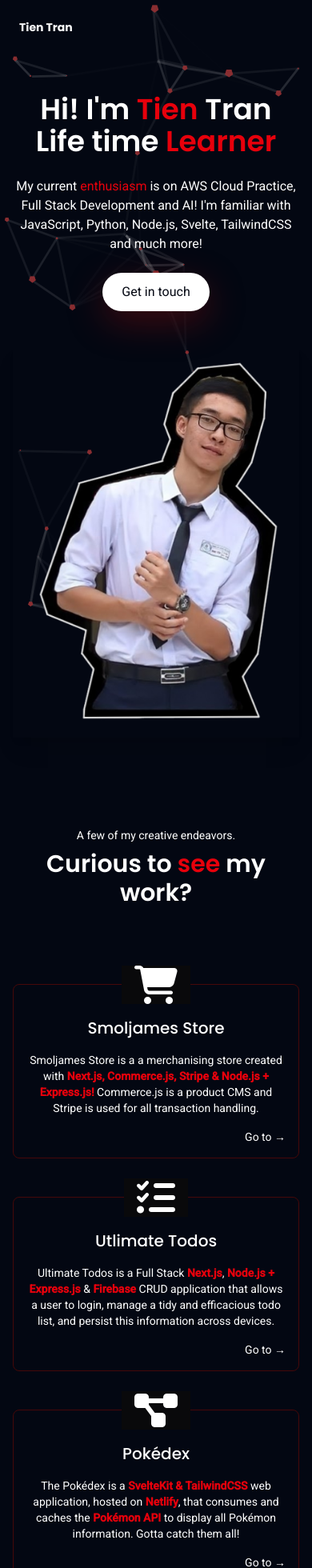
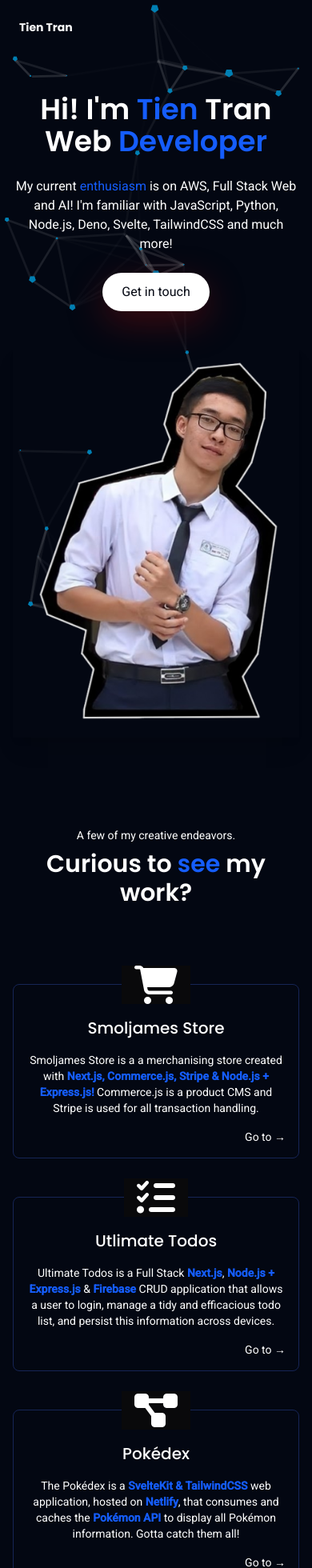
Before and after one commit to mitiqttg/Portfolio-svelte, a SvelteKit app: page / in a window 390 px wide. Shown: the top 1960 px of the page at 80% size. Built offline with nearby package versions, Linux system fonts and the light colour scheme.

Commit message:
change color

```diff
--- a/src/components/BackToTop.svelte
+++ b/src/components/BackToTop.svelte
@@ -33,13 +33,14 @@
       right: 20px;
       width: 60px;
       height: 60px;
+      content: "&uarr;";
       user-select: none;
       bottom: 20px;
-      animation: bounce 2.8s infinite;
-      color: rgb(255, 0, 0);
-      background-color: rgb(255, 255, 255);
+      /* animation: bounce 2.8s infinite; */
+      color: rgb(250, 253, 58);
+      background-color: rgb(28, 25, 247);
     }
-    .back-to-top:hover span {
+    /* .back-to-top:hover span {
         display: none;
         opacity: 1;
         border-radius: 25px;
@@ -55,13 +56,14 @@
         color: rgb(255, 255, 255);
         background-color: rgb(255, 0, 0);
         display: none;
-    }
+    } */
 
     .back-to-top:hover:before {
-        content: "To the top"
+        content: "Top";
+        animation: bounce 2.8s infinite;
     }
   </style>
 
   <svelte:window on:scroll={handleOnScroll} />
 
-  <button type="button" class="back-to-top " on:click={goTop} class:hidden poppins-label="Back to top"><span>&Uarr;</span></button>
+  <button type="button" class="back-to-top animate-bounce" on:click={goTop} class:hidden><span>&uarr;</span></button>
--- a/src/components/Footer.svelte
+++ b/src/components/Footer.svelte
@@ -1,7 +1,7 @@
 <footer
-    class="py-20 sm:py-32 bg-black border-t border-solid border-violet-950 flex flex-col gap-4 sm:gap-8 justify-center items-center"
+    class="py-20 sm:py-32 bg-black border-t border-solid border-blue-800 flex flex-col gap-4 sm:gap-8 justify-center items-center"
 >
-    <p class="px-4 py-2 bg-white text-slate-950 font-medium">
+    <p class="px-4 py-2 rounded-full bg-white text-zinc-950 font-medium">
         Connect with me &darr;
     </p>
     <div class="flex flex-col gap-4 items-center justify-center">
@@ -20,7 +20,7 @@
         <p><b class="pr-2">Email</b> minhtien2812000@gmail.com</p>
         <p>
             <b class="pr-2">GitHub</b>
-            <a href=" " target="_blank" class="text-red-500"
+            <a href="https://github.com/mitiqttg" target="_blank" class="text-red-500"
                 >Tien Minh Tran<sup class=""
                     ><span class="text-xs scale-75 pl-0.5"
                         ><i
@@ -32,7 +32,7 @@
         </p>
         <p>
             <b class="pr-2">LinkedIn</b>
-            <a href=" " target="_blank" class="text-red-500"
+            <a href="" target="_blank" class="text-red-500"
                 >Tien Tran<sup class=""
                     ><span class="text-xs scale-75 pl-0.5"
                         ><i
--- a/src/components/Header.svelte
+++ b/src/components/Header.svelte
@@ -5,13 +5,12 @@
         { name: "Projects ", link: "#projects" },
         { name: "About me", link: "#about" },
         { name: "Blog", link: "#blog" },
-
     ];
 </script>
 
 <header
     class={"sticky z-[10] top-0 duration-200 px-6 flex items-center justify-between rounded-full border-b border-solid " +
-        (y > 0 ? " py-4 bg-red-950 border-red-950" : " py-6 bg-transparent border-transparent")}
+        (y > 0 ? "py-4 bg-blue-400 border-blue-200" : " py-6 bg-transparent border-transparent")}
 >
     <h1 class="font-medium">
          <span class="font-bold poppins">Tien Tran</span>
@@ -19,7 +18,7 @@
     <div class="sm:flex items-center gap-4 hidden">
         {#each tabs as tab, index}
             <a href={tab.link}
-                class="duration-200 hover:text-red-600"
+                class={"duration-200" + (y > 0 ? "py-4 hover:text-zinc-950" : "py-6 hover:text-blue-400")}
                 target={index === 2 ? "_blank" : ""}
             > <p>{tab.name} </p>
             </a>
@@ -36,7 +35,7 @@
             class="blueShadow relative overflow-hidden px-5 py-2 group rounded-full bg-white text-zinc-950"
         >
             <div
-                class="absolute top-0 right-full w-full h-full bg-red-900 opacity-50 group-hover:translate-x-full z-0 duration-200"
+                class="absolute top-0 right-full w-full h-full bg-blue-500 opacity-50 group-hover:translate-x-full z-0 duration-281"
             ></div>
             <h4 class="relative z-9">Get in touch</h4>
         </button>
--- a/src/components/Main.svelte
+++ b/src/components/Main.svelte
@@ -30,9 +30,9 @@
                 "I taught myself to code using free online resources and absolutely fell in love with the creativity and problem solving that is involved in developing and engineering innovative new online experiences. Starting of with JavaScript, HTML & CSS and evolving my knowledge base to include JavaScript frameworks, backend programming, design, cloud services and much much more.",
         },
         {
-            name: "a product design & UX finatic",
+            name: "an engineering-driven and creative thinker",
             description:
-                "Carefully crafting and designing amazing user experiences allows me to express and experiment with every morsel of creativity I have. I love the challenge of learning new design concepts and enabling users with amazing online experiences.",
+                "Always come up with the most outside-the-box solutions to problems or the weirdest ideas ever, I am always thinking about how to make things better, faster, more efficient without sacrifying the fun along the way. My Bachelor's degree in Quantum Technology has helped me develop a strong foundation in scientific and practical approach ",
         },
         {
             name: "an excellent communicator",
@@ -51,18 +51,18 @@
             class="flex flex-col lg:justify-center text-center lg:text-left gap-6 md:gap-8 lg:gap-10"
         >
             <h2 class="font-semibold text-4xl sm:text-5xl md:text-6xl">
-                Hi! I'm <span class="poppins text-red-600">Tien</span> Tran
-                <br />Life time
-                <span class="poppins text-red-600">Learner</span>
+                Hi! I'm <span class="poppins text-blue-600">Tien</span> Tran
+                <br />Web
+                <span class="poppins text-blue-600">Developer</span>
             </h2>
             <p class="text-base sm:text-lg md:text-xl">
-                My current <span class="text-red-600"> enthusiasm</span> is on AWS Cloud Practice, Full Stack Development and AI! I'm familiar with JavaScript, Python, Node.js, Svelte, TailwindCSS and much more!
+                My current <span class="text-blue-600"> enthusiasm</span> is on AWS, Full Stack Web and AI! I'm familiar with JavaScript, Python, Node.js, Deno, Svelte, TailwindCSS and much more!
             </p>
             <button
                 class="blueShadow mx-auto lg:mr-auto lg:ml-0 text-base sm:text-lg md:text-xl poppins relative overflow-hidden px-6 py-3 group rounded-full bg-white text-gray-950"
             >
                 <div
-                    class="absolute top-0 right-full w-full h-full bg-red-900 opacity-50 group-hover:translate-x-full z-0 duration-200"
+                    class="absolute top-0 right-full w-full h-full bg-blue-500 opacity-50 group-hover:translate-x-full z-0 duration-281"
                 ></div>
                 <h4 class="relative z-9">Get in touch</h4>
             </button>
@@ -82,22 +82,14 @@
                 A few of my creative endeavors.
             </h6>
             <h3 class="font-semibold text-3xl sm:text-4xl md:text-5xl">
-                Curious to <span class="poppins text-red-600">see</span> my work?
+                Curious to <span class="poppins text-blue-600">see</span> my work?
             </h3>
         </div>
-        <!-- <a
-            href="https://www.youtube.com/watch?v=dQw4w9WgXcQ"
-            target="_blank"
-            class="mx-auto px-4 py-2 rounded-md border border-solid border-white flex items-center gap-2 -mb-4 sm:-mb-0 -mt-10 hover:border-violet-700 duration-200"
-        >
-            <i class="fa-regular fa-circle-play"></i>
-            <p>Watch the video</p>
-        </a> -->
         <div class="grid grid-cols-1 lg:grid-cols-3 gap-12 lg:gap-10">
             <Step step={steps[0]}>
                 <p>
                     Smoljames Store is a a merchanising store created with <strong
-                        class="text-red-600"
+                        class="text-blue-600"
                         >Next.js, Commerce.js, Stripe & Node.js + Express.js!</strong
                     > Commerce.js is a product CMS and Stripe is used for all transaction
                     handling.
@@ -106,24 +98,24 @@
             <Step step={steps[1]}>
                 <p>
                     Ultimate Todos is a Full Stack <strong
-                        class="text-red-600">Next.js</strong
+                        class="text-blue-600">Next.js</strong
                     >,
-                    <strong class="text-red-600">Node.js + Express.js</strong
+                    <strong class="text-blue-600">Node.js + Express.js</strong
                     >
-                    & <strong class="text-red-600">Firebase</strong> CRUD application
+                    & <strong class="text-blue-600">Firebase</strong> CRUD application
                     that allows a user to login, manage a tidy and efficacious todo
                     list, and persist this information across devices.
                 </p>
             </Step>
             <Step step={steps[2]}>
                 <p>
-                    The Pokédex is a <strong class="text-red-600"
+                    The Pokédex is a <strong class="text-blue-600"
                         >SvelteKit & TailwindCSS</strong
                     >
                     web application, hosted on
-                    <strong class="text-red-600">Netlify</strong>, that
+                    <strong class="text-blue-600">Netlify</strong>, that
                     consumes and caches the
-                    <strong class="text-red-600">Pokémon API</strong>
+                    <strong class="text-blue-600">Pokémon API</strong>
                     to display all Pokémon information. Gotta catch them all!
                 </p>
             </Step>
@@ -135,13 +127,13 @@
     >
         <!-- <div class="z-[-1] bg-violet-950 w-screen left-1/2 -translate-x-1/2 top-0 h-full absolute"> </div> -->
         <div
-            class="flex flex-col gap-2 text-center relative before:absolute before:top-0 before:left-0 before:w-2/3 before:h-1.5 before:bg-red-700 after:absolute after:bottom-0 after:right-0 after:w-2/3 after:h-1.5 after:bg-red-700 py-4"
+            class="flex flex-col gap-2 text-center relative before:absolute before:top-0 before:left-0 before:w-2/3 before:h-1.5 before:bg-blue-700 after:absolute after:bottom-0 after:right-0 after:w-2/3 after:h-1.5 after:bg-blue-700 py-4"
         >
             <h6 class="text-large sm:text-xl md:text-2xl">
                 Want to know more?
             </h6>
             <h3 class="font-semibold text-3xl sm:text-4xl md:text-5xl">
-                A bit <span class="poppins text-red-600">about</span> me.
+                A bit <span class="poppins text-blue-600">about</span> me.
             </h3>
         </div>
         <p class="mx-auto poppins font-semibold text-lg sm:text-xl md:text-2xl">
@@ -149,24 +141,9 @@
         </p>
         <div class="flex flex-col gap-20 w-full mx-auto max-w-[800px]">
             {#each benefits as benefit, index}
-                <!-- <div class="flex flex-col gap-2 mx-auto">
-                    <div class="flex items-end gap-4">
-                        <p
-                            class="poppins text-6xl sm:text-7xl md:text-8xl text-slate-500 font-medium"
-                        >
-                            {benefit.metric}
-                        </p>
-                        <p
-                            class="text-xl sm:text-2xl md:text-3xl capitalize pb-2"
-                        >
-                            {benefit.name}
-                        </p>
-                    </div>
-                    <p class="text-center italic">- {benefit.description}</p>
-                </div> -->
                 <div class="flex gap-6 sm:gap-8">
                     <p
-                        class="poppins text-4xl sm:text-5xl md:text-6xl text-slate-500 font-semibold"
+                        class="poppins text-4xl sm:text-5xl md:text-6xl text-yellow-400 font-semibold"
                     >
                         0{index + 1}
                     </p>
--- a/src/components/Step.svelte
+++ b/src/components/Step.svelte
@@ -5,7 +5,7 @@
 <a
     href={step.href}
     target="_blank"
-    class="p-4 sm:p-6 md:p-8 flex flex-col gap-4 rounded-lg border border-solid border-red-950 text-center cursor-pointer group hover:border-red-600 duration-200"
+    class="p-4 sm:p-6 md:p-8 flex flex-col gap-4 rounded-lg border border-solid border-blue-950 text-center cursor-pointer group hover:border-blue-600 duration-200"
 >
     <div
         class="bg-zinc-950 grid place-items-center px-4 text-5xl md:text-6xl -mt-10 sm:-mt-12 md:-mt-14 lg:-mt-16 mx-auto duration-200"
--- a/static/assets/particles.json
+++ b/static/assets/particles.json
@@ -8,7 +8,7 @@
       }
     },
     "color": {
-      "value": "#c84040"
+      "value": "#00b7ff"
     },
     "shape": {
       "type": "polygon",
```
